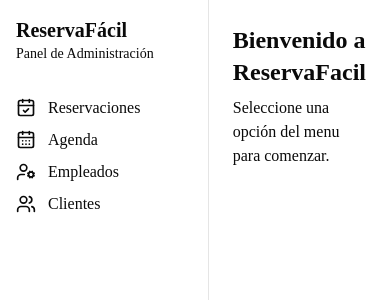
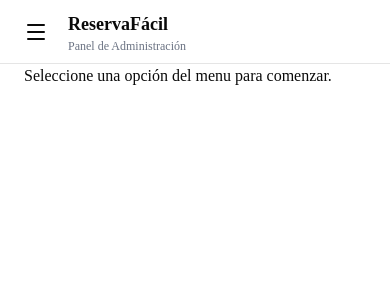
Before and after one commit to Kvilleda089/reservation-web, a Next.js app: page /home in a window 390 px wide. Shown: the top 300 px of the page. Built offline with nearby package versions, Linux system fonts and the light colour scheme.

Commit message:
feat: se agrega paginación cliente y filtro de busqueda, aparte se agrega responsive el panel de adminstración

```diff
--- a/src/app/(home)/home-sidebar.tsx
+++ b/src/app/(home)/home-sidebar.tsx
@@ -1,11 +1,14 @@
 "use client";
 
 import React, { useEffect, useState } from "react";
+import Link from "next/link";
 import {
     CalendarCheck,
     CalendarDays,
     Users,
     UserCog,
+    Menu,
+    X,
 } from "lucide-react";
 
 import { Employee } from "./types/employee.interface";
@@ -13,6 +16,7 @@ import { ROLES_LABELS } from "@/src/constants/roles";
 
 export default function HomeSidebar() {
     const [employee, setEmployee] = useState<Employee | null>(null);
+    const [isOpen, setIsOpen] = useState(false);
 
     useEffect(() => {
         const storedEmployee = localStorage.getItem(
@@ -33,62 +37,127 @@ export default function HomeSidebar() {
         }
     }, []);
 
+    const closeSidebar = () => {
+        setIsOpen(false);
+    };
+
     return (
-        <aside className="flex min-h-screen w-64 flex-col border-r">
-            <div className="p-4">
+        <>
+            {/* Mobile header */}
+            <div className="fixed left-0 right-0 top-0 z-40 flex h-16 items-center border-b bg-white px-4 md:hidden">
+                <button
+                    type="button"
+                    onClick={() => setIsOpen(true)}
+                    className="rounded-md p-2 hover:bg-gray-100"
+                    aria-label="Abrir menú"
+                >
+                    <Menu size={24} />
+                </button>
+
+                <div className="ml-3">
+                    <h1 className="text-lg font-bold">
+                        ReservaFácil
+                    </h1>
+
+                    <p className="text-xs text-gray-500">
+                        Panel de Administración
+                    </p>
+                </div>
+            </div>
+
+            {/* Mobile overlay */}
+            {isOpen && (
+                <button
+                    type="button"
+                    aria-label="Cerrar menú"
+                    onClick={closeSidebar}
+                    className="fixed inset-0 z-40 bg-black/40 md:hidden"
+                />
+            )}
+
+            {/* Sidebar */}
+            <aside
+                className={`
+                    fixed left-0 top-0 z-50 flex min-h-screen w-64
+                    flex-col border-r bg-white
+                    transition-transform duration-200
+                    md:static md:z-auto md:translate-x-0
+                    ${isOpen ? "translate-x-0" : "-translate-x-full"}
+                `}
+            >
+                {/* Header */}
+                <div className="flex items-start justify-between p-4">
+                    <div>
                         <h1 className="text-xl font-bold">
                             ReservaFácil
                         </h1>
 
-                <p className="text-sm">
+                        <p className="text-sm text-gray-500">
                             Panel de Administración
                         </p>
                     </div>
 
+                    {/* Close button - mobile only */}
+                    <button
+                        type="button"
+                        onClick={closeSidebar}
+                        className="rounded-md p-1 hover:bg-gray-100 md:hidden"
+                        aria-label="Cerrar menú"
+                    >
+                        <X size={22} />
+                    </button>
+                </div>
+
+                {/* Navigation */}
                 <nav className="p-4">
                     <ul className="space-y-2">
                         <li>
-                        <a
+                            <Link
                                 href="/dashboard"
-                            className="flex items-center gap-3"
+                                onClick={closeSidebar}
+                                className="flex items-center gap-3 rounded-md px-3 py-2 hover:bg-gray-100"
                             >
                                 <CalendarCheck size={20} />
-                            Reservaciones
-                        </a>
+                                <span>Reservaciones</span>
+                            </Link>
                         </li>
 
                         <li>
-                        <a
+                            <Link
                                 href="/agenda"
-                            className="flex items-center gap-3"
+                                onClick={closeSidebar}
+                                className="flex items-center gap-3 rounded-md px-3 py-2 hover:bg-gray-100"
                             >
                                 <CalendarDays size={20} />
-                            Agenda
-                        </a>
+                                <span>Agenda</span>
+                            </Link>
                         </li>
 
                         <li>
-                        <a
+                            <Link
                                 href="/employee"
-                            className="flex items-center gap-3"
+                                onClick={closeSidebar}
+                                className="flex items-center gap-3 rounded-md px-3 py-2 hover:bg-gray-100"
                             >
                                 <UserCog size={20} />
-                            Empleados
-                        </a>
+                                <span>Empleados</span>
+                            </Link>
                         </li>
 
                         <li>
-                        <a
+                            <Link
                                 href="/client"
-                            className="flex items-center gap-3"
+                                onClick={closeSidebar}
+                                className="flex items-center gap-3 rounded-md px-3 py-2 hover:bg-gray-100"
                             >
                                 <Users size={20} />
-                            Clientes
-                        </a>
+                                <span>Clientes</span>
+                            </Link>
                         </li>
                     </ul>
                 </nav>
 
+                {/* Employee */}
                 {employee && (
                     <div className="mt-auto border-t p-4">
                         <div className="flex items-center gap-3">
@@ -112,5 +181,6 @@ export default function HomeSidebar() {
                     </div>
                 )}
             </aside>
+        </>
     );
 }
--- a/src/features/clients/services/client.service.ts
+++ b/src/features/clients/services/client.service.ts
@@ -1,5 +1,5 @@
 import { ReservationResponse } from "../../dashboard/types/reservation-response.type";
-import { ClientListResponse } from "../types/client.type";
+import { ClienteRequest, ClientListResponse } from "../types/client.type";
 import api_reservation from "@/src/lib/axios/axios";
 
 
@@ -35,4 +35,19 @@ export const getHistoryReservationClientId = async (
     );
 
     return response.data;
-}
+};
+
+
+export const getOneClient = async (
+    request: ClienteRequest
+): Promise<ClientListResponse> => {
+
+    const response = await api_reservation.get<ClientListResponse>(
+        "/clients/one",
+        {
+            params: request,
+        }
+    );
+
+    return response.data;
+};
```
Also changed, not shown: src/features/clients/components/client-table.tsx (+184 -24 lines), src/features/clients/types/client.type.ts (+10 -0 lines). Lines whose indentation alone changed are shown as unchanged.
